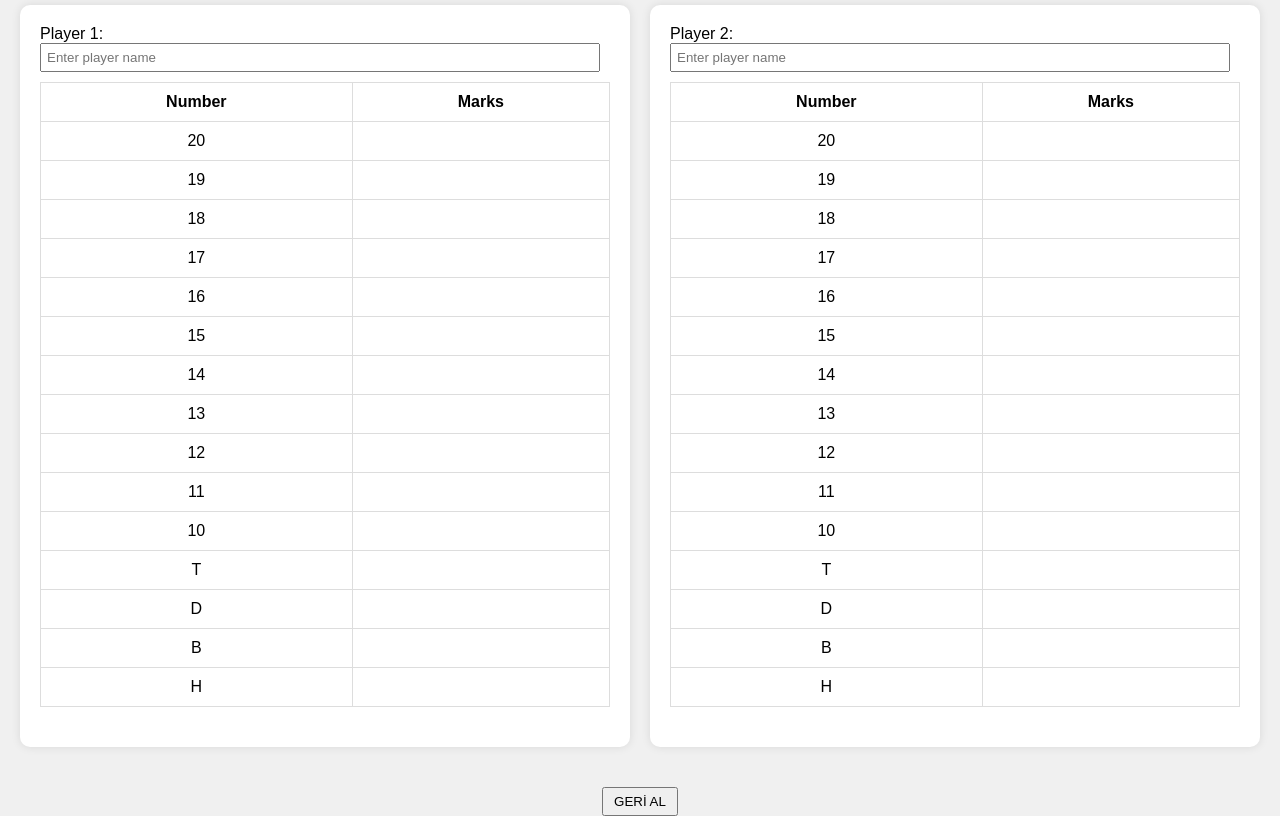
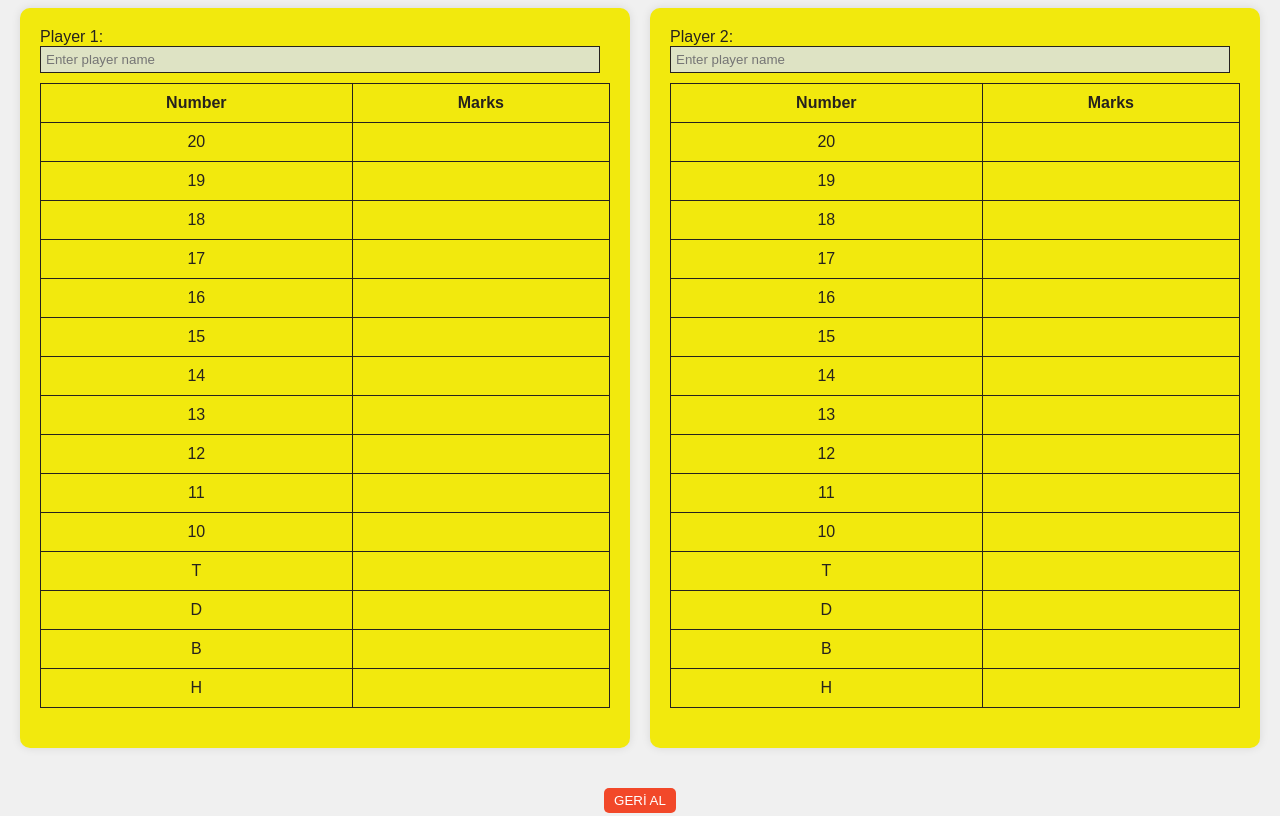
Before and after one commit to evrimguvenc/DARTBOARD, a plain HTML site: page index.html in a window 1280 px wide. Drawn offline with Linux system fonts and the light colour scheme.

Commit message:
Update styles.css

```diff
--- a/styles.css
+++ b/styles.css
@@ -20,16 +20,22 @@ body {
 }
 
 .scoreboard {
-    background-color: #fff;
+    background-color: #f2e90d;
     padding: 20px;
     box-shadow: 0 0 10px rgba(0, 0, 0, 0.1);
     border-radius: 10px;
     flex: 1;
     box-sizing: border-box;
+    color: #26221e;
+}
+
+.scoreboard label {
+    color: #26221e;
 }
 
 h1 {
     text-align: center;
+    color: #26221e;
 }
 
 table {
@@ -39,9 +45,10 @@ table {
 }
 
 th, td {
-    border: 1px solid #ddd;
+    border: 1px solid #26221e;
     padding: 10px;
     text-align: center;
+    color: #26221e;
 }
 
 .controls {
@@ -54,10 +61,22 @@ input {
     margin-bottom: 10px;
     width: calc(100% - 10px);
     box-sizing: border-box;
+    border: 1px solid #26221e;
+    background-color: #dee3c4;
+    color: #26221e;
 }
 
 button {
     padding: 5px 10px;
+    background-color: #f24829;
+    color: #fff;
+    border: none;
+    border-radius: 5px;
+    cursor: pointer;
+}
+
+button:hover {
+    background-color: #d73b24;
 }
 
 @media (max-width: 768px) {
```
